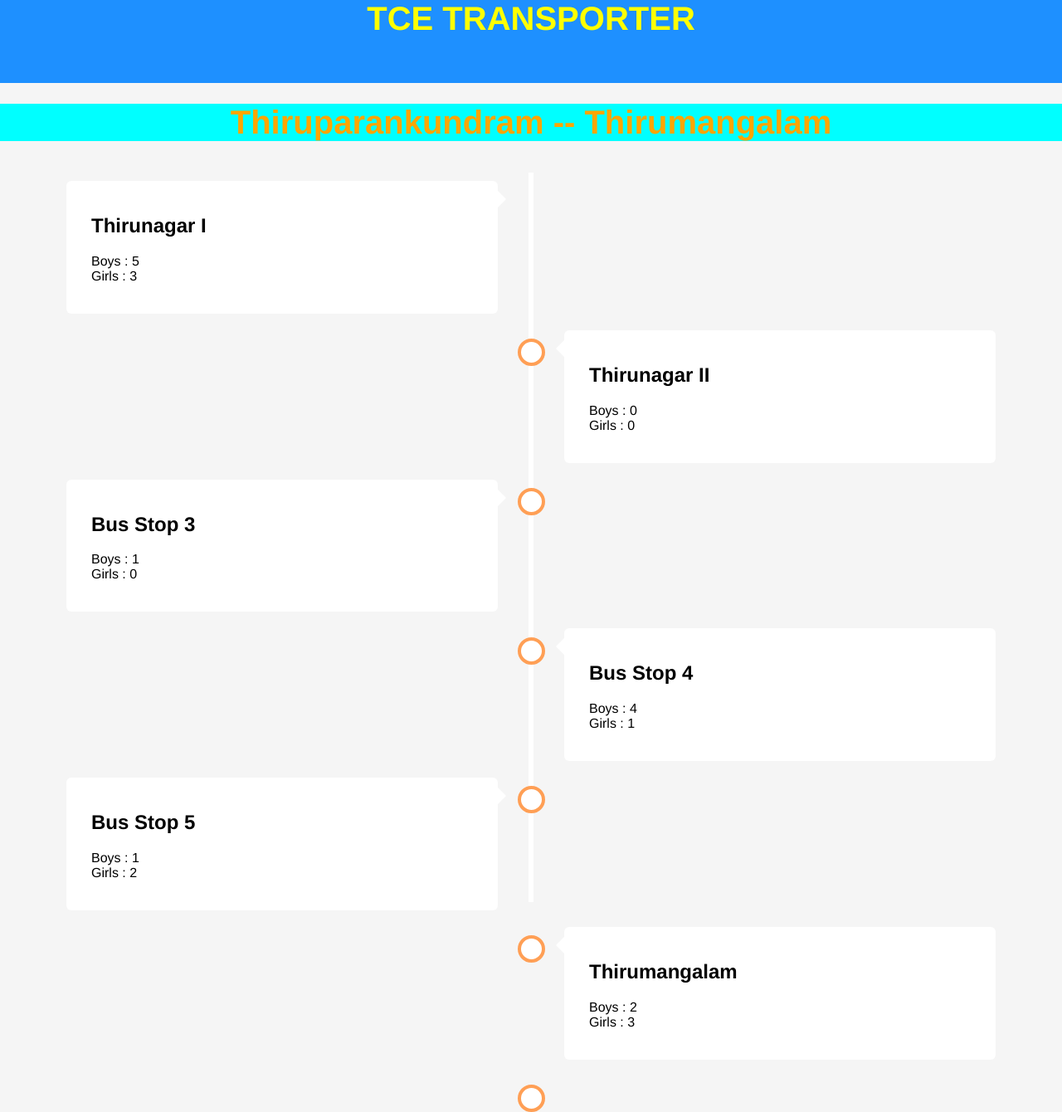
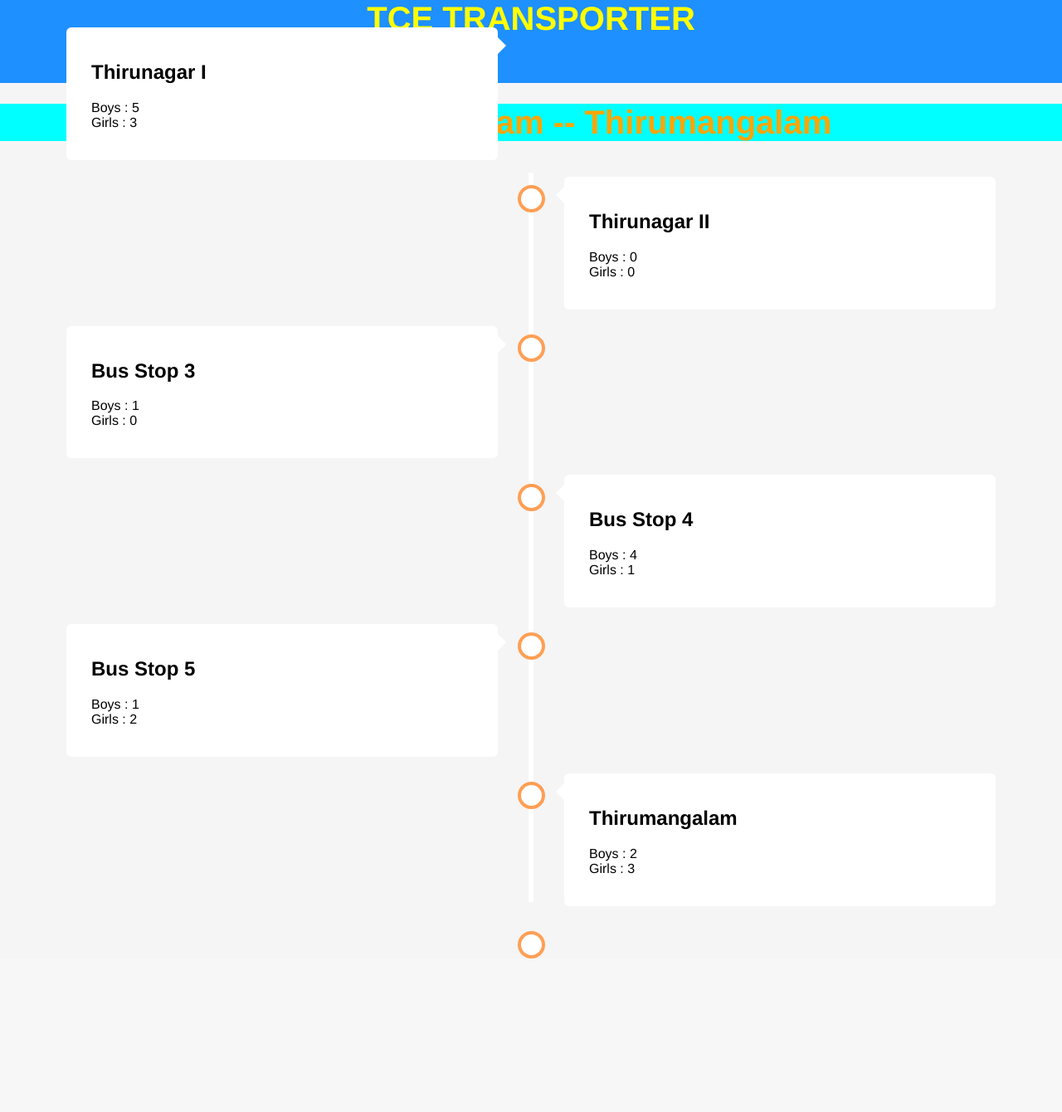
Before and after one commit to JAGAGANESH/TCE, a PHP site: page /AreaRoutes.html in a window 1280 px wide. Shown: the whole page at 83% size. After the commit the page ends 1155 px from the top, so only its background shows below. Run offline with PHP 8.4, Linux system fonts and the light colour scheme.

Commit message:
Update AreaRoutes.css

```diff
--- a/TCE_IT_5S/TCE Transporter/AreaRoutes.css
+++ b/TCE_IT_5S/TCE Transporter/AreaRoutes.css
@@ -29,7 +29,7 @@ body {
 .container {
   padding: 10px 40px;
   position: relative;
-  top: 200px;
+  top: 15px;
   background-color: inherit;
   width: 50%;
 }
```
